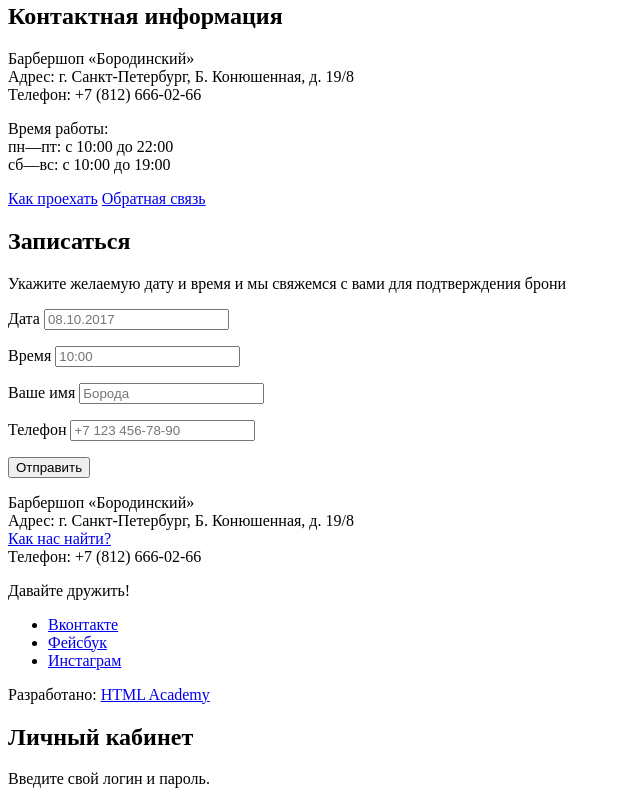
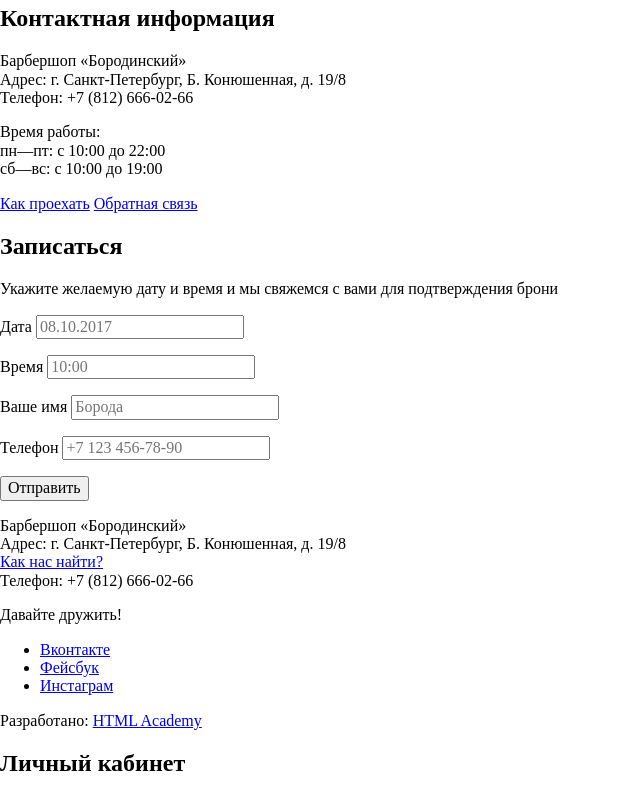
Before and after one commit to anklas/147620-barbershop-26, a plain HTML site: page index.html in a window 1280 px wide. Shown: the part 866-1661 px from the top of the page, without its empty margins (0-640 px from the left). Drawn offline with nearby package versions, Linux system fonts and the light colour scheme.

Commit message:
ВВОД

```diff
--- a/index.html
+++ b/index.html
@@ -3,6 +3,9 @@
   <head>
     <meta charset="utf-8">
     <title>Барбершоп «Бородинский»</title>
+    <link href="https://fonts.googleapis.com/css?family=PT+Sans+Narrow:400,700&amp;subset=latin,cyrillic" rel="stylesheet">
+    <link href="css/normalize.css" rel="stylesheet">
+    <link rel="stylesheet" href="css/style.css">
   </head>
   <body>
     <header class="main-header">
```
Also changed, not shown: css/style.css (added), css/stylesheet.css (added).
